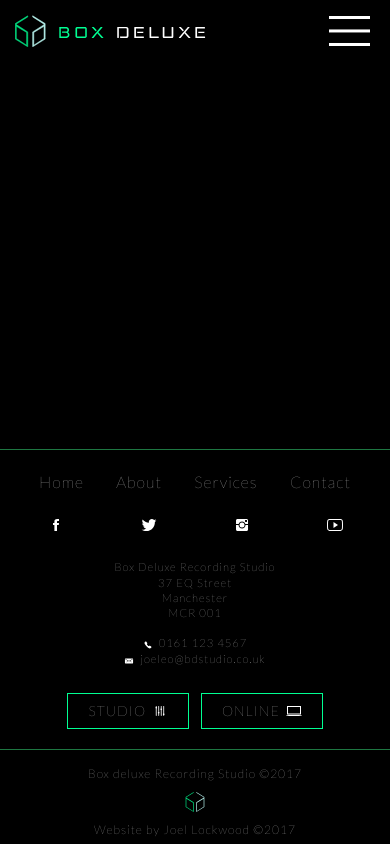
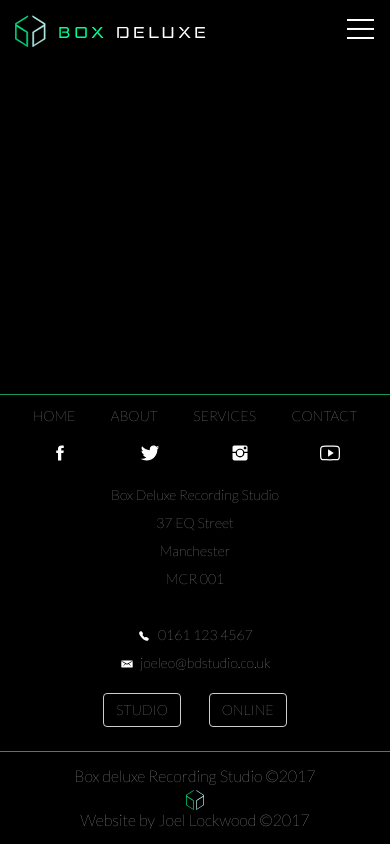
Before and after one commit to joeleo1/stream_one_project, a website: page index.html in a window 390 px wide. Drawn offline with nearby package versions, Linux system fonts and the light colour scheme; some packages are replaced by stand-ins of ours.

Commit message:
Tweaked code to suit mobile first

```diff
--- a/css/main.css
+++ b/css/main.css
@@ -5,280 +5,259 @@ html, body {
   width: 100%;
   height: auto;
   background-color: #000;
-  overflow: hidden;
+  overflow-x: hidden;
 }
 
 /* -------------------- HEADER/NAV STYLES --------------------  */
 
 .headerMain {
-  width: 100%;
+  display: block;
+  padding: 15px 15px 0px 15px;
   font-family: "Lato", Helvetica, Arial, Lucida, sans-serif;
-  letter-spacing: 3px;
-  padding: 15px 20px;
-  display: flex;
-  justify-content: space-between;
-  flex-wrap: wrap;
 }
 
 #logoBox {
-  max-width: 280px;
+  max-width: 320px;
 }
 
 #logo {
   height: 32px;
 }
 
-.navigation {
-  flex: 0 0 40%;
-  margin: 8px;
+#burger {
+  display: block;
+  position: absolute;
+  top: 1.2em;
+  right: 1em;
+  height: 20px;
 }
 
+.navigation li {
+  margin-bottom: 0;
+}
+
+.dropdown li {
+    height: 2em;
+    margin-top: 1em;
+  }
+
 .dropdown {
-  display: flex;
-  justify-content: space-between;
+  display: block;
+  text-align: center;
+  background-color: rgba(0, 0, 0, 0.6);
+  overflow: hidden;
+  height: 0;
 }
 
 .dropdown a {
   color: #fff;
-  font-size: 16px;
-  margin: 0 10px 10px 10px;;
 }
 
-.dropdown a:hover {
-  text-decoration: none;
+.dropdown.open {
+  height: auto;
+  width: 100%;
+  overflow: hidden;
 }
 
-.dropdown a::after{
-  content: '';
-  display: block;
-  margin-top: 10px;
+.dropdown a:hover::after {
   width: 0;
-  height: 1px;
-  background: #00FF93;
-  transition: .5s;
 }
 
-.dropdown a:hover::after{
-  width: 100%;
-}
-
-#burger {
-  display: none;
-}
-
-/* -------------------- MOBILE HEADER/NAV STYLES -------------------- */
-
-@media (max-width: 768px) {
-
-  .headerMain {
-    display: block;
-    padding: 15px 15px 0px 15px;
-  }
-
-  #logoBox {
-    max-width: 320px;
-  }
-
- #logo {
-    height: 32px;
-  }
-
-  #burger {
-    display: block;
-    position: absolute;
-    top: 0;
-    right: 0;
-    height: 30px;
-    margin: 16px 20px 0 0;
-  }
-
-.navigation {
-    position: absolute;
-    top: 80px;
-    left: 30%;
-    right: 30%;
-  }
-
-.dropdown {
-    display: block;
-    font-weight: 100;
-    text-align: center;
-    overflow: hidden;
-    height: 0;
-  }
-
-.dropdown li {
-    height: 3em;
-  }
-
-.dropdown.open {
-    height: auto;
-    width: 100%;
-    overflow: hidden;
-  }
-
-.dropdown a:hover::after{
-    width: 0;
-  }
-}
+/* -------------------- HOME STYLES -------------------- */
 
 /* -------------------- FOOTER STYLES -------------------- */
 
-.footWrapper {
-  position:absolute;
-  bottom:0;
-  left:0;
-  right:0;
-  font-family: "Lato", Helvetica, Arial, Lucida, sans-serif;
-  letter-spacing: 1px;
-  padding: .5em .5em;
-  border-top: .5px solid rgba(51,198,110,0.6);
+.footContainer {
+  position: absolute;
+  bottom: 0;
+  left: 0;
+  right: 0;
+  border-top: .5px solid rgba(42,253,151,.6);
 }
 
-.footWrapper img {
-  width:16px;
-}
-
-.footWrapper li {
-  margin-bottom: .7em;
+.footContainer a {
+  color: #fff;
+  font-family: "Lato", Helvetica, Arial, Lucida, sans-serif;
 }
 
 .footLinks {
   margin: 1em 0;
-  padding-left: 5em;
+  font-size: 14px;
 }
 
-.footLinks a {
-  color: #fff;
+.footLinks ul {
+  display: flex;
+  justify-content: space-around;
 }
 
 .footLinks a:hover {
   text-decoration: none;
 }
 
-.social {
+.footSocial {
   margin: 1em 0;
-  padding-left: 6em;
+  display: flex;
+  justify-content: space-around;
 }
 
-#socialLogo {
-  width: 70px;
-  max-height: 70px;
-  margin-top: 1em;
+.footSocial img {
+  height: 20px;
+  margin-top: 3px;
 }
 
-#address {
+.footAddress {
+  margin: 1em 0;
+  text-align: center;
+  color: #fff;
+  font-family: "Lato", Helvetica, Arial, Lucida, sans-serif;
   font-weight: 100;
-  font-size: .7em;
-  color: #fff;
-  margin: 1em 0;
-  padding-left: 1em;
+  font-size: 14px;
+  line-height: 2em;
 }
 
-#address h6 {
-  margin: 4px 0;
-}
-
-#address img {
-  width: 10px;
-  margin-right: 6px;
+.footAddress img {
+  height: 14px;
+  margin-right: 4px;
   margin-bottom: -3px;
 }
 
-#copyright {
-  display:flex;
-  justify-content:space-between;
-  color: #fff;
-  font-weight: 100;
-  font-size: 12px;
-  padding: 1.5em 30px 0 30px;
-  border-top: .5px solid rgba(51,198,110,0.6);
-}
-
-#footLogo {
-  width: 20px;
-  height: 20px;
-}
-
-.btns {
-  margin: 1em 0;
-  padding-left: 2em;
+.footBtns {
+  display: flex;
+  justify-content: center;
+  margin: 1em 0 .5em 0;
+  font-family: "Lato", Helvetica, Arial, Lucida, sans-serif;
 }
 
 .button {
-  border: .5px solid #00FF93;
-  color: white;
-  padding: 10px 20px;
-  text-align: center;
-  display: block;
-  font-size: 14px;
-  font-weight: 100;
-  margin: 1em 4px;
-  max-width: 130px;
+  background-color: transparent;
+  color: #fff;
+  margin: 0 1em;
+  max-width: 80px;
 }
 
-.button:hover {
+.copy {
+  margin: 1em 0;
+  padding-top: 1em;
+  font-family: "Lato", Helvetica, Arial, Lucida, sans-serif;
+  font-weight: 100;
   color: #fff;
-  text-decoration: none;
+  text-align: center;
+  border-top: .5px solid rgba(42,253,151,.6);
+  /*border-image: linear-gradient(to left, rgba(0, 0, 0, 1) 1%, rgba(42,253,151, 1) 50%, rgba(0, 0, 0, 1) 100%) 100% 0 0 0/.5px stretch;*/
 }
 
-.button img {
-  height: 10px;
-  margin-left: 2px;
+.copy img {
+  height: 20px;
+  margin-top: 6px;
 }
 
-/* -------------------- MOBILE FOOTER STYLES -------------------- */
+/* -------------------- TAB AND DESKTOP HEADER/NAV STYLES -------------------- */
 
-@media (max-width:767px) {
+@media (min-width: 768px) {
 
-  .footLinks {
-    margin-bottom: 0;
+  .headerMain {
+    position: absolute;
+    top: 0;
+    z-index: 1;
+    width: 100%;
+    font-family: "Lato", Helvetica, Arial, Lucida, sans-serif;
+    letter-spacing: 3px;
+    padding: 15px 20px;
+    display: flex;
+    justify-content: space-between;
+    flex-wrap: wrap;
   }
 
-  .footLinks ul {
-    display:flex;
-    justify-content:space-around;
-    padding: 0 15px;
+  #logoBox {
+    max-width: 280px;
   }
 
-  .social {
-    padding: 0 1em;
-    margin-bottom: 0;
+  #logo {
+    height: 32px;
+    margin-top: 1em;
   }
 
-  .social ul {
-    display:flex;
-    justify-content:space-around;
+  .navigation {
+    flex: 0 0 40%;
+    margin: 8px;
   }
 
-  #address {
-    text-align: center;
-    padding: 0 15px;
+  .dropdown {
+    height: auto;
+    display: flex;
+    justify-content: space-between;
   }
 
-  #copyright {
-    flex-direction: column;
-    text-align: center;
-    margin-top: 6px;
+  .dropdown a {
+    color: #fff;
+    font-size: 12px;
+    margin: 0 10px 10px 10px;;
   }
 
-  #footLogo {
-    margin: auto;
-    margin-top: 1em;
-    margin-bottom: 1em;
+  .dropdown a:hover {
+    text-decoration: none;
   }
 
-  .btns {
-    text-align: center;
-    padding: inherit;
-    margin: 0 auto;
+  .dropdown a::after{
+    content: '';
+    display: block;
+    margin-top: 10px;
+    width: 0;
+    height: 1px;
+    background: #00FF93;
+    transition: .5s;
+  }
+
+  .dropdown a:hover::after{
+    width: 100%;
+  }
+
+  #burger {
+    display: none;
+  }
+
+}
+
+/* -------------------- TAB AND DESKTOP FOOTER STYLES -------------------- */
+
+@media (min-width: 768px) {
+
+  .footLinks ul {
+    display: block;
+    padding-left: 30%;
+  }
+
+  .footLinks li {
+    margin-top: 2em;
+  }
+
+  .footSocial {
+    flex-direction: column;
+    padding-left: 10%;
+  }
+
+  .footSocial a {
+    margin-top: 1em;
+  }
+
+  .footAddress {
+    text-align: left;
+    margin-top: 2em;
+    padding-left: 5%;
+  }
+
+  .footBtns {
+    flex-direction: column;
+    padding-top: 2em;
   }
 
   .button {
-    display: inline-block;
+    margin: 1em auto;
   }
 
-  .footLinks {
-    padding-left: 15px;
+  .copy {
+    display: flex;
+    justify-content: space-between;
   }
+
 }
--- a/index.html
+++ b/index.html
@@ -5,7 +5,7 @@
     <title>Box Deluxe Recording Manchester</title>
 
     <meta charset="utf-8">
-    <meta name="viewport" content="width=device-width, initial-scale=1.0, maximum-scale=1"">
+    <meta name="viewport" content="width=device-width, initial-scale=1.0, maximum-scale=1">
     <meta http-equiv="X-UA-Compatible" content="ie=edge">
 
     <link href="https://fonts.googleapis.com/css?family=Lato:100:300,400,700" rel="stylesheet">
@@ -21,8 +21,6 @@
 
     <body ng-app="bdSite" ng-controller="headerController">
 
-    <!-- site content goes here -->
-
       <header ng-include='"partials/header.html"'></header>
       <main ng-view></main>
       <footer ng-include='"partials/footer.html"'></footer>
--- a/js/app.js
+++ b/js/app.js
@@ -1 +1,9 @@
-angular.module('bdSite', []);
+angular.module('bdSite', ['ngRoute']);
+
+angular.module('bdSite').config(function($locationProvider, $routeProvider) {
+	$locationProvider.html5Mode(true);
+	$routeProvider.when('/', {
+		templateUrl: 'templates/home.html'
+	})
+
+});
--- a/partials/footer.html
+++ b/partials/footer.html
@@ -1,38 +1,38 @@
-<footer class="container-fluid footWrapper">
-    <div class="row">
-        <div class="col-sm-3 col-xs-12 footLinks">
+<div class="container-fluid footContainer">
+    <div class="row f_r_one">
+        <nav class="col-sm-3 footLinks">
           <ul>
-                <li><a href="#">Home </a></li>
-                <li><a href="#">About </a></li>
-                <li><a href="#">Services </a></li>
-                <li><a href="#">Contact </a></li>
+            <li><a href="#/home">HOME</a></li>
+            <li><a href="/">ABOUT</a></li>
+            <li><a href="/">SERVICES</a></li>
+            <li><a href="/">CONTACT</a></li>
           </ul>
+        </nav>
+        <div class="col-sm-3 footSocial">
+          <a href="/"><img src="content/images/fbook.svg" alt="facebook"></a>
+          <a href="/"><img src="content/images/twitt.svg" alt="twitter"></a>
+          <a href="/"><img src="content/images/instagram.svg" alt="instagram"></a>
+          <a href="/"><img src="content/images/social-youtube-outline.svg" alt="youtube"></a>
         </div>
-        <div class="col-sm-3 col-xs-12 social">
-            <ul>
-                <li><a href="#"> <img src="content/images/fbook.svg"></a></li>
-                <li><a href="#"><img src="content/images/twitt.svg"></a></li>
-                <li><a href="#"> <img src="content/images/instagram.svg"></a></li>
-                <li><a href="#"> <img src="content/images/social-youtube-outline.svg"></a></li>
-            </ul>
-        </div>
-        <div class="col-sm-3 col-xs-12" id="address">
+        <div class="col-sm-3 footAddress">
           <h6>Box Deluxe Recording Studio</h6>
           <h6>37 EQ Street</h6>
           <h6>Manchester</h6>
           <h6>MCR 001</h6>
           <br>
-            <h6><img src="content/images/telephone.svg">0161 123 4567</h6>
-            <h6><img src="content/images/email.svg">joeleo@bdstudio.co.uk</h6>
+          <h6><img src="content/images/telephone.svg"> 0161 123 4567</h6>
+          <h6><img src="content/images/email.svg"> joeleo@bdstudio.co.uk</h6>
         </div>
-        <div class="col-sm-3 col-xs-12 btns">
-          <a href="#" class="button">STUDIO <img src="content/images/levels.svg"></a>
-          <a href="#" class="button">ONLINE <img src="content/images/laptop.svg"></a>
+        <div class="col-sm-3 footBtns">
+          <button type="button" class="btn btn-default center-block button">STUDIO</button>
+          <button type="button" class="btn btn-default button">ONLINE</button>
         </div>
-        <div class="col-sm-12 col-xs-12" id="copyright">
-            <h6>Box deluxe Recording Studio &copy;2017</h6>
-            <img src="content/images/logo.svg" id="footLogo">
+      </div>
+      <div class="row f_r_two">
+        <div class="col-sm-12 copy">
+          <h5>Box deluxe Recording Studio &copy;2017</h5>
+          <img src="content/images/logo.svg">
           <h5>Website by Joel Lockwood &copy;2017</h5>
         </div>
     </div>
-</footer>
+</div>
--- a/partials/header.html
+++ b/partials/header.html
@@ -9,7 +9,7 @@
   <nav class="navigation">
 
     <ul id="toggle" class="dropdown">
-      <li><a href="/">HOME</a></li>
+      <li><a href="#/home">HOME</a></li>
       <li><a href="/">ABOUT</a></li>
       <li><a href="/">SERVICES</a></li>
       <li><a href="/">CONTACT</a></li>
```
Lines whose indentation alone changed are shown as unchanged.
